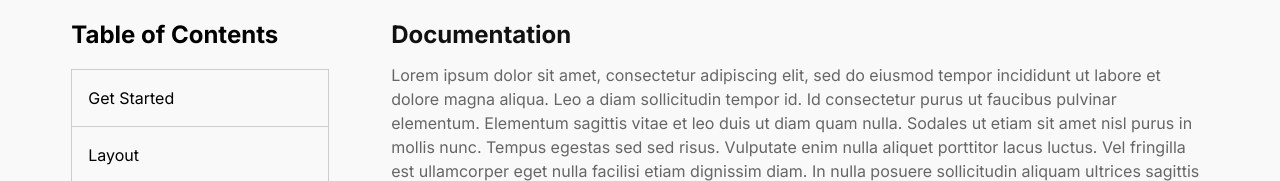
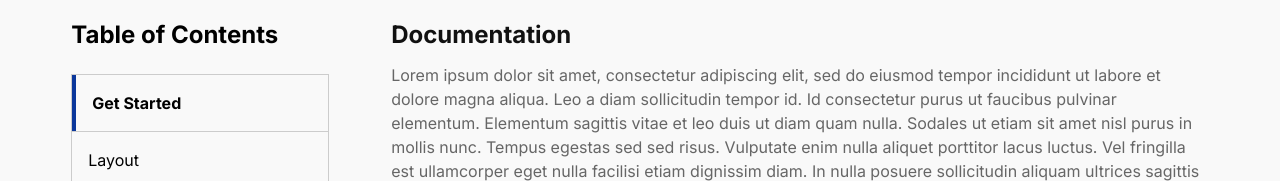
Before and after one commit to coding-cabin/design-system, a Next.js app: page /docs in a window 1280 px wide. Shown: the part 352-533 px from the top of the page. Built offline with nearby package versions, Linux system fonts and the light colour scheme.

Commit message:
Added the link on the sidebar on docs

```diff
--- a/components/layout/ContainerSidebar.js
+++ b/components/layout/ContainerSidebar.js
@@ -37,7 +37,7 @@ const Sidebar = styled.aside`
 
   h1 {
     font-size: 1.5em;
-    margin-bottom: 1rem;
+    margin-bottom: 1.35rem;
   }
 
   @media (max-width: ${breakpoints.md}rem) {
--- a/components/ui/ListLink.js
+++ b/components/ui/ListLink.js
@@ -1,5 +1,6 @@
 import styled, { css } from "styled-components";
 import { colors, breakpoints } from "../../styles/variables";
+import Link from "../layout/Link";
 
 const Root = styled.nav`
   //   background-color: ${colors.white};
@@ -24,6 +25,12 @@ const RootLinkItem = styled.li`
     display: inline-flex;
     padding: 1rem 1rem;
     text-decoration: none;
+
+    &:hover,
+    &.selected {
+      font-weight: bold;
+      border-left: 4px solid ${colors.accentColorThree};
+    }
   }
 `;
 
@@ -33,13 +40,19 @@ export default function LinkList() {
       <Root>
         <RootLink>
           <RootLinkItem>
-            <a href="#1">Get Started</a>
+            <Link href="/docs">
+              <a>Get Started</a>
+            </Link>
           </RootLinkItem>
           <RootLinkItem>
-            <a href="#2">Layout</a>
+            <Link href="/docs/layout">
+              <a>Layout</a>
+            </Link>
           </RootLinkItem>
           <RootLinkItem>
-            <a href="#3">General</a>
+            <Link href="/docs/general">
+              <a>General</a>
+            </Link>
           </RootLinkItem>
         </RootLink>
       </Root>
```
